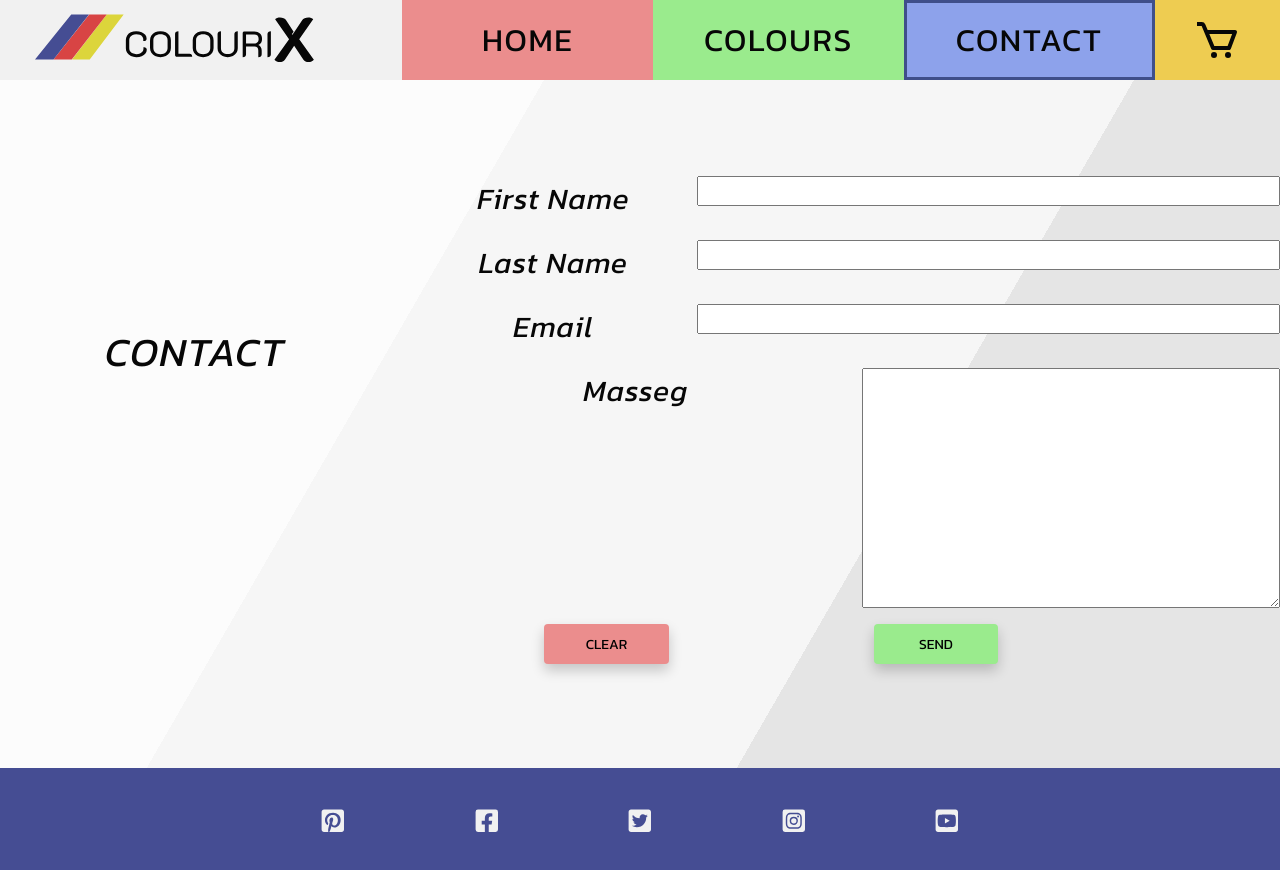
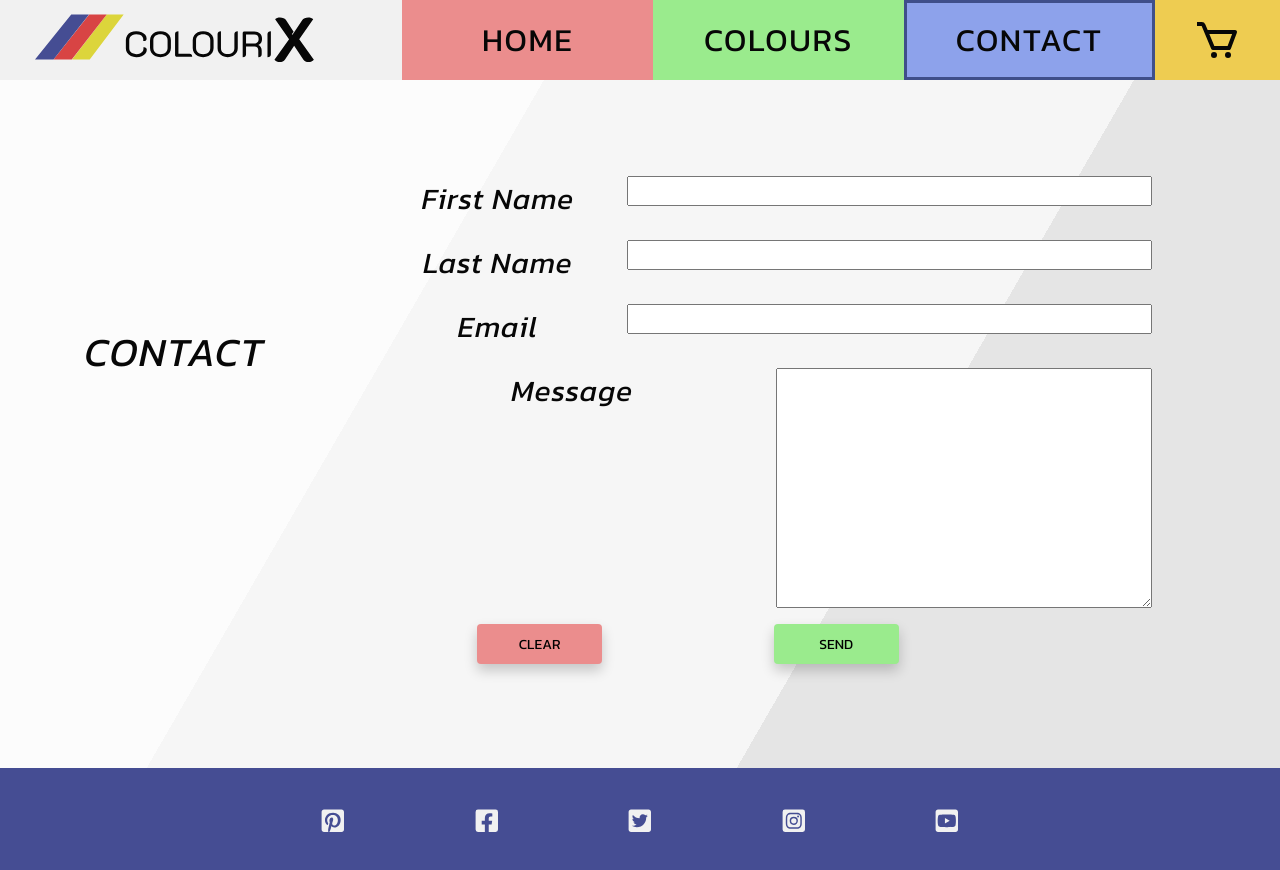
Before and after one commit to Patrick-Svensson/colourix, a React (Create React App) app: page /contact in a window 1280 px wide. Shown: the top 870 px of the page. Built offline with nearby package versions, Linux system fonts and the light colour scheme.

Commit message:
Positioning form

```diff
--- a/src/Pages/Contact.css
+++ b/src/Pages/Contact.css
@@ -1,3 +1,7 @@
+.contact {
+    width: 90%;
+}
+
 .wrapper {
     margin-top: 10vh;
     display: flex;
@@ -13,28 +17,25 @@
     display: flex;
     justify-content: center;
     align-self: center;
-
 }
-
 
 .contact-form {
     width: 68%;
     margin-top: 4rem;
     height: 30rem;
     align-content: center;
-
 }
 
 input {
     width: 48%;
 }
 
-form{
+form {
     display: flex;
     align-items: flex-start;
     margin-top: 1rem;
 }
-label{
+.label {
     width: 20%;
 }
 textarea {
@@ -48,13 +49,10 @@ textarea {
     letter-spacing: 0.06rem;
 }
 
-
-
 .btn-knapp {
     display: flex;
     justify-content: space-between;
     width: 78%;
-
 }
 
 .btn-clear {
@@ -63,10 +61,6 @@ textarea {
     justify-content: flex-end;
 }
 
-
-
-
-
 @media screen and (max-width: 53rem) {
     .wrapper {
         margin-top: 10vh;
@@ -74,36 +68,26 @@ textarea {
         justify-content: flex-start;
         align-items: center;
         flex-direction: column;
-
     }
 
-
-
     .adress {
-
         display: flex;
         justify-content: center;
         flex: 1;
-
     }
-
 
     .contact-form {
         display: flex;
         flex-direction: column;
 
         align-content: flex-start;
-
     }
 
-form{
-
+    form {
         display: flex;
         flex-direction: column;
         align-items: center;
-
     }
-
 
     textarea {
         width: 50%;
@@ -114,8 +98,6 @@ textarea {
         display: flex;
         justify-content: space-between;
         width: 78%;
-
-
     }
 
     .btn-clear {
@@ -123,13 +105,7 @@ textarea {
         width: 50%;
         justify-content: flex-end;
     }
-
-
-
 }
-
-
-
 
 label {
     display: flex;
--- a/src/Pages/Contact.js
+++ b/src/Pages/Contact.js
@@ -1,22 +1,19 @@
-import Title from "../Components/Title"
-import Button from "../Components/Button"
-import "./Contact.css"
-import { findByLabelText } from "@testing-library/dom"
-
-
+import Title from "../Components/Title";
+import Button from "../Components/Button";
+import "./Contact.css";
+//import { findByLabelText } from "@testing-library/dom"
 
 const clearButton = {
-    backgroundColor: '#EB8D8D',
-}
+    backgroundColor: "#EB8D8D",
+};
 
 const sendButton = {
-    backgroundColor: '#9AEB8D',
-}
-
+    backgroundColor: "#9AEB8D",
+};
 
 const Contact = () => {
-    return <div className="contact">
-
+    return (
+        <div className="contact">
             <div className="wrapper">
                 <div className="adress">
                     <Title title="Contact" />
@@ -24,40 +21,52 @@ const Contact = () => {
 
                 <div className="contact-form">
                     <form action="" class="form">
-                    <label className="cartContact" for="">First Name</label>
+                        <label className="cartContact label" for="">
+                            First Name
+                        </label>
                         <input type="text" />
                     </form>
 
                     <form action="" class="form">
-                    <label className="cartContact" for="">Last Name</label>
+                        <label className="cartContact label" for="">
+                            Last Name
+                        </label>
                         <input type="text" />
                     </form>
 
                     <form action="" class="form">
-                    <label className="cartContact" for="">Email </label>
+                        <label className="cartContact label" for="">
+                            Email{" "}
+                        </label>
                         <input type="text" />
                     </form>
 
                     <form action="" class="form">
-                    <label className="cartContact" for="">Masseg</label>
+                        <label className="cartContact label" for="">
+                            Message
+                        </label>
                         <textarea type="text" />
                     </form>
                 </div>
             </div>
             <div className="btn-knapp">
                 <div className="btn-clear">
-                <Button className="cartContact" text="clear" style={clearButton} />
+                    <Button
+                        className="cartContact"
+                        text="clear"
+                        style={clearButton}
+                    />
                 </div>
                 <div className="btn-esnd">
-                <Button className="cartContact" text="Send" style={sendButton} />
+                    <Button
+                        className="cartContact"
+                        text="Send"
+                        style={sendButton}
+                    />
                 </div>
             </div>
         </div>
-
-
+    );
 };
 
-
-
-
 export default Contact;
```
Lines whose indentation alone changed are shown as unchanged.
